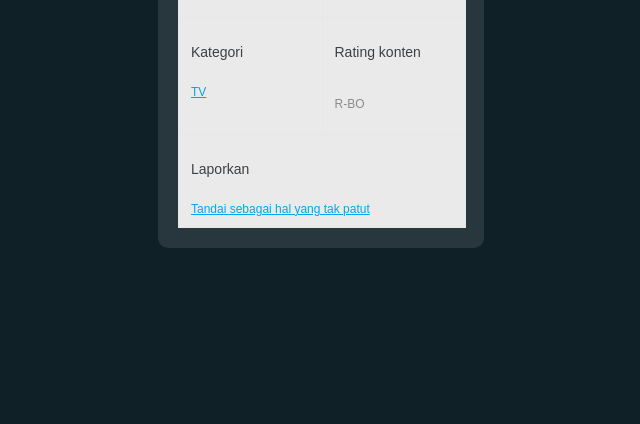
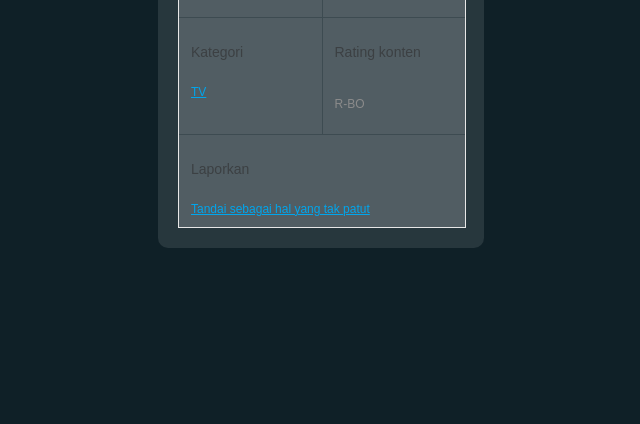
Before and after one commit to luckyramisap/lokilaki, a plain HTML site: page tvku.html in a window 1280 px wide. Shown: the part 376-800 px from the top of the page, without its empty margins (319-959 px from the left). Drawn offline with Linux system fonts and the light colour scheme.

Commit message:
Update tvku.html

```diff
--- a/tvku.html
+++ b/tvku.html
@@ -23,7 +23,7 @@
   grid-gap: 1px;
   align-items: flex-start;
   align-items: stretch;
-  background: #e7e7e7;
+  background: rgba(255,255,255,0.1);
   border: 1px solid #e7e7e7;
   display: grid;
   flex-direction: column;
```
